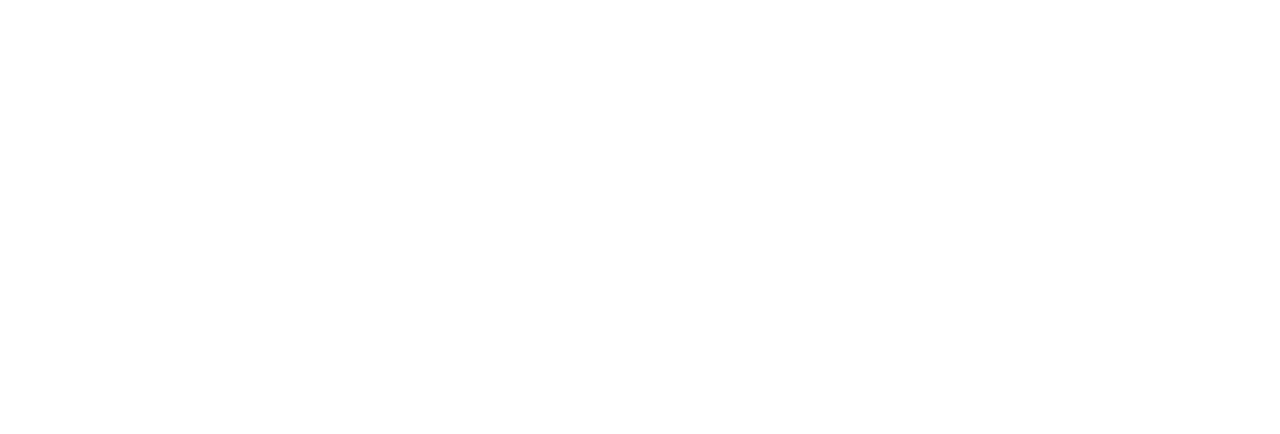
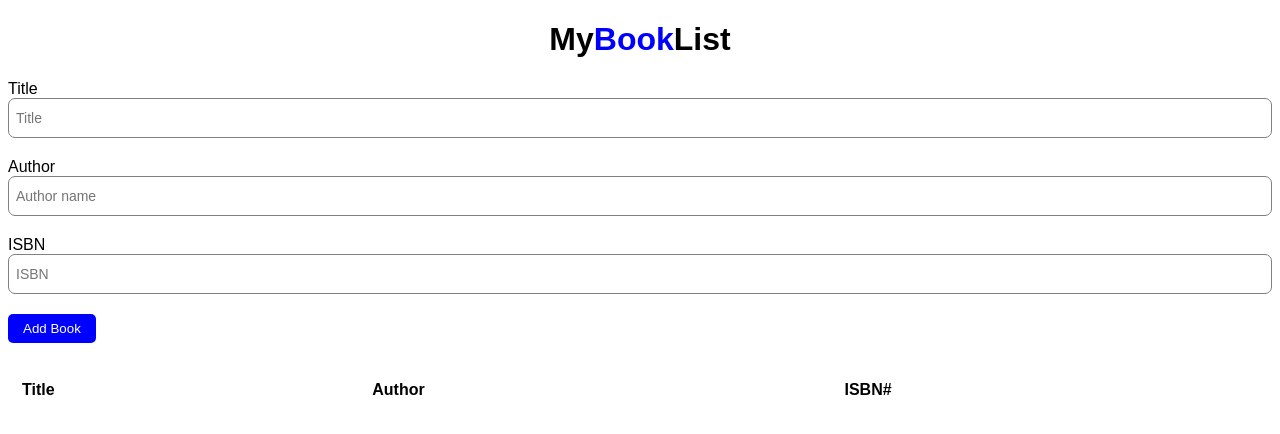
Before and after one commit to acciojob/book-list-arshad012, a website: page main.html in a window 1280 px wide. Drawn offline with Linux system fonts and the light colour scheme.

Commit message:
created a submission

```diff
--- a/main.html
+++ b/main.html
@@ -8,6 +8,28 @@
 
 <body>
 	<!-- the entire body must be written by student -->
+	<h1 class='heading'>My<span>Book</span>List</h1>
+	<form class='form-group'>
+		<label for='title'>Title</label>
+		<input id='title' type='text' placeholder='Title' />
+		<label for='author'>Author</label>
+		<input id='author' type='text' placeholder='Author name' />
+		<label for='isbn'>ISBN</label>
+		<input id='isbn' type='text' placeholder='ISBN' />
+		<button id='submit' type='submit'>Add Book</button>
+	</form>
+
+	<table class='table table-striped'>
+		<thead>
+			<tr>
+				<th>Title</th>
+				<th>Author</th>
+				<th>ISBN#</th>
+			</tr>
+		</thead>
+		<tbody id='book-list'></tbody>
+	</table>
+
     <script type="text/javascript" src="./script.js">
 </script>
 
--- a/script.js
+++ b/script.js
@@ -1 +1,28 @@
 //your JS code here. If required.
+document.querySelector('.form-group').addEventListener('submit', (e) => {
+	e.preventDefault();
+	const book_list = document.getElementById('book-list');
+
+	const form = document.querySelector('.form-group');
+	const name = form.title.value;
+	const author = form.author.value;
+	const isbn = form.isbn.value;
+
+	const tr = document.createElement('tr');
+	const td1 = document.createElement('td');
+	td1.innerText = name;
+	const td2 = document.createElement('td');
+	td2.innerText = author;
+	const td3 = document.createElement('td');
+	td3.innerText = isbn;
+	const td4 = document.createElement('td');
+	td4.innerText = 'delete';
+	td4.style.color = 'red';
+	td4.onclick = () => {
+		tr.parentNode.remove();
+	}
+
+	tr.append(td1, td2, td3, td4);
+
+	book_list.append(tr);
+});
--- a/styles.css
+++ b/styles.css
@@ -1 +1,52 @@
 /*  your css code here. If applicable */
+* {
+	font-family: sans-serif;
+}
+.heading {
+	text-align: center;
+}
+.heading span {
+	color: blue;
+}
+.form-group {
+	width: 100%;
+}
+input {
+	width: 100%;
+	height: 40px;
+	margin-bottom: 20px;
+	padding: 7px;
+	border-radius: 7px;
+	outline: none;
+	border: 1px solid grey;
+	box-sizing: border-box;
+	font-size: 14px;
+}
+
+#submit {
+	padding: 7px 15px;
+	border: none;
+	background-color: blue;
+	color: #fff;
+	border-radius: 5px;
+	transition: all 0.1s;
+}
+#submit:active {
+	padding: 5px 12px;
+}
+
+.table {
+	width: 100%;
+	margin-top: 30px;
+	text-align: left;
+}
+th,td {
+	padding: 6px 12px;
+}
+#book-list > tr {
+	background-color: lightcyan;
+}
+#book-list > tr > td:last-child {
+	color: red;
+	cursor: pointer;
+}
```
